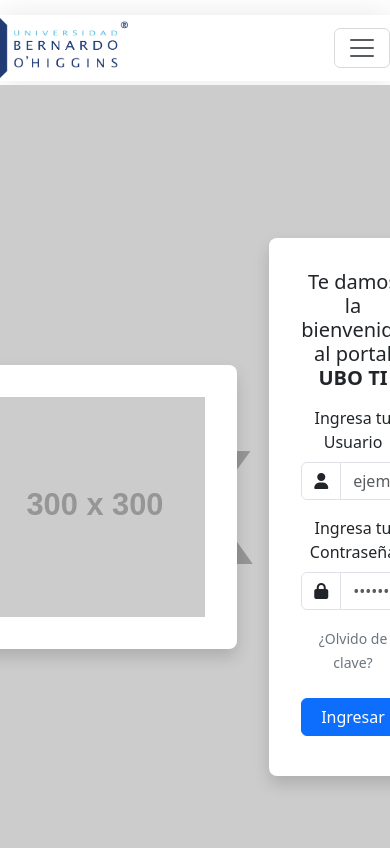
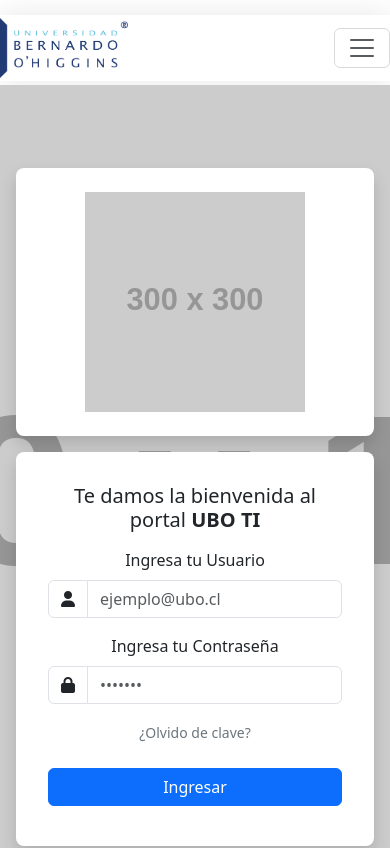
Before and after one commit to vandalit/ubo-tiapp-1.8, a Vue app: page /login in a window 390 px wide. Shown: the top 848 px of the page. Built offline with nearby package versions, Linux system fonts and the light colour scheme.

Commit message:
formulario responsivo

```diff
--- a/src/views/LoginView.vue
+++ b/src/views/LoginView.vue
@@ -172,4 +172,24 @@
   padding: 2rem;
   width: 360px; /* Ajusta el ancho preferido para el formulario */
 }
+
+/* ==== Ajuste Responsivo ==== */
+@media (max-width: 767px) {
+  .centered-content {
+    flex-direction: column; /* Cambia de lado a lado a apilado */
+    gap: 1rem; /* Reduce el espacio entre el logo y el formulario */
+    padding: 1rem; /* Ajusta el padding para evitar bordes pegados */
+  }
+
+  .left-box {
+    width: 100%; /* Ocupa todo el ancho disponible */
+    padding: 1.5rem; /* Ajuste del padding */
+  }
+
+  .right-box {
+    width: 100%; /* Ocupa todo el ancho */
+    max-width: 360px; /* No crece demasiado en pantallas grandes */
+  }
+}
+
 </style>
```
